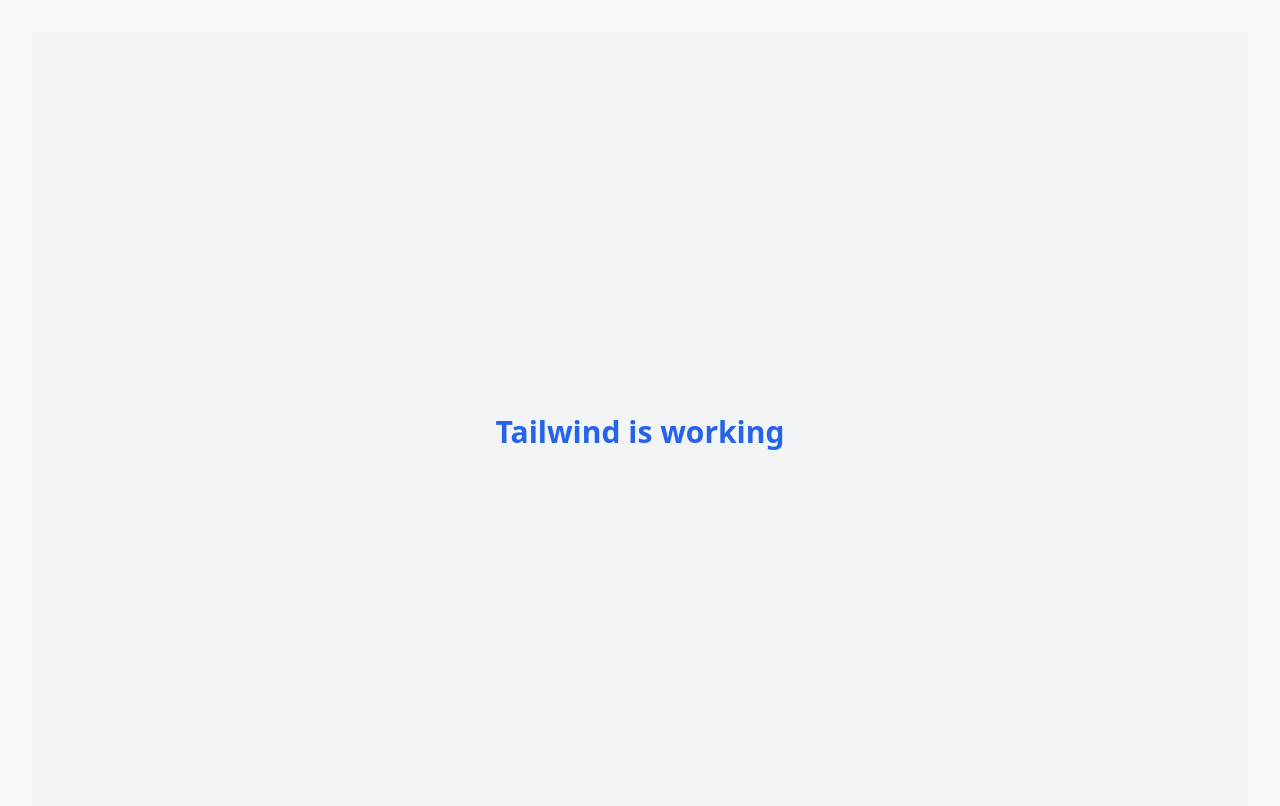
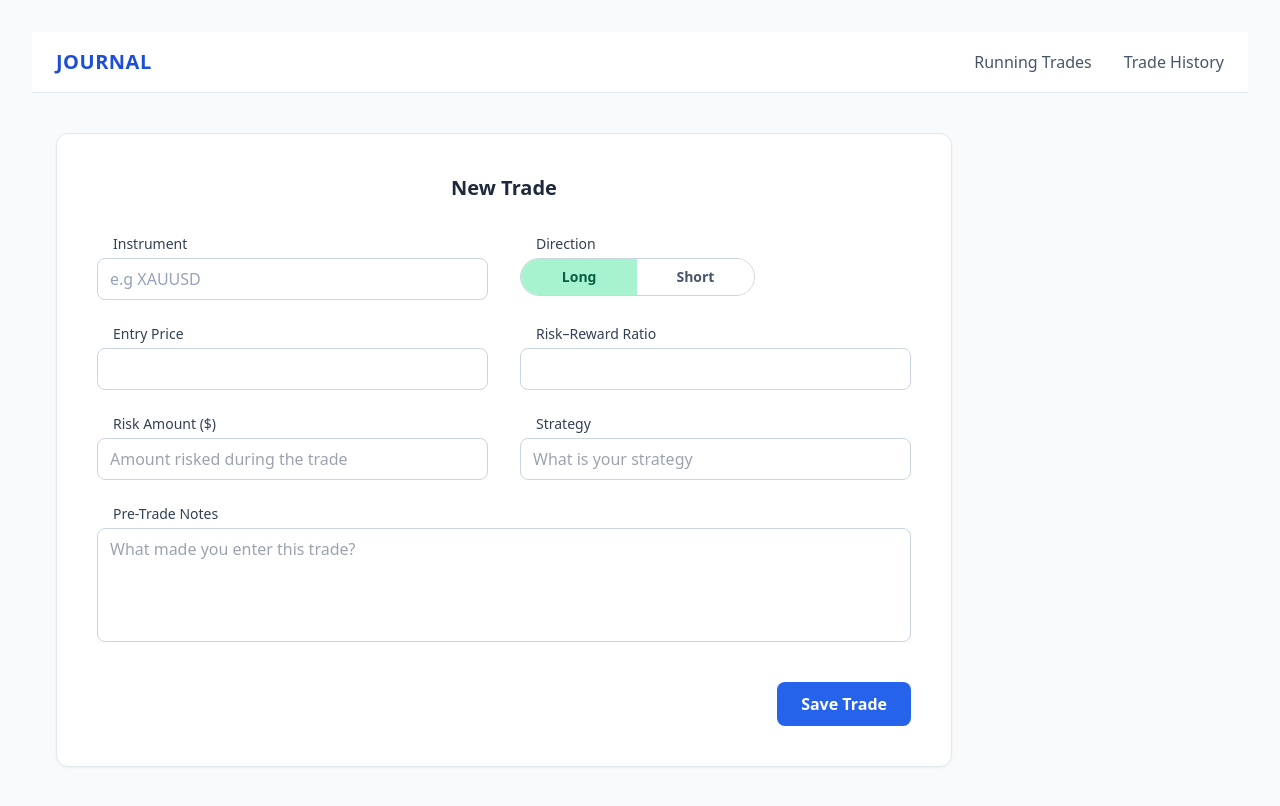
Before and after one commit to craemcode/trading_journal, a React app in the folder frontend/: page / in a window 1280 px wide. Shown: the top 806 px of the page. Built offline with nearby package versions, Linux system fonts and the light colour scheme; no server answers; the HTML template or start-up script is replaced by a standard one.

Commit message:
created navbar and trade creation form.

```diff
--- a/frontend/package.json
+++ b/frontend/package.json
@@ -11,7 +11,8 @@
   },
   "dependencies": {
     "react": "^19.2.0",
-    "react-dom": "^19.2.0"
+    "react-dom": "^19.2.0",
+    "react-router-dom": "^7.12.0"
   },
   "devDependencies": {
     "@eslint/js": "^9.39.1",
--- a/frontend/src/App.jsx
+++ b/frontend/src/App.jsx
@@ -3,18 +3,22 @@ import reactLogo from './assets/react.svg'
 import viteLogo from '/vite.svg'
 import './App.css'
 
+import Dashboard from './pages/Dashboard'
+import { BrowserRouter, Route, Routes } from 'react-router-dom'
+
 function App() {
-  const [count, setCount] = useState(0)
+
   fetch("http://localhost:5000/health")
   .then(res => res.json())
   .then(data => console.log(data));
 
   return (
-     <div className="min-h-screen bg-gray-100 flex items-center justify-center">
-      <h1 className="text-3xl font-bold text-blue-600">
-        Tailwind is working
-      </h1>
-    </div>
+     <BrowserRouter>
+        <Routes>
+          <Route path="/" element={<Dashboard/>}/>
+        </Routes>
+
+     </BrowserRouter>
   )
 }
 
--- /dev/null
+++ b/frontend/src/components/Navbar.jsx
@@ -0,0 +1,24 @@
+
+ export default function Navbar(){
+
+
+ return(
+ <nav className="bg-white border-b border-slate-200">
+        <div className="max-w-7xl mx-auto px-6 py-4 flex items-center justify-between">
+          <span className="text-xl font-semibold tracking-wide text-blue-700">
+            JOURNAL
+          </span>
+
+          <div className="flex gap-8 text-slate-600 font-medium">
+            {["Running Trades", "Trade History"].map((item) => (
+              <button
+                key={item}
+                className="relative transition-all duration-200 hover:-translate-y-0.5 hover:text-blue-700 after:absolute after:left-0 after:-bottom-1 after:h-[2px] after:w-0 after:bg-blue-600 after:transition-all hover:after:w-full"
+              >
+                {item}
+              </button>
+            ))}
+          </div>
+        </div>
+      </nav>
+)}
--- /dev/null
+++ b/frontend/src/components/TradeEntryForm.jsx
@@ -0,0 +1,140 @@
+import { useState } from "react";
+
+export default function TradeEntryForm() {
+  const [direction, setDirection] = useState("long");
+
+  return (
+    <div className="bg-white rounded-xl border border-slate-200 shadow-sm p-10 max-w-4xl">
+      <h2 className="text-xl font-semibold text-slate-800 mb-8">
+        New Trade
+      </h2>
+
+      <form className="grid grid-cols-1 md:grid-cols-2 gap-x-8 gap-y-6 ">
+        {/* Instrument */}
+        <div className="flex flex-col">
+          <label className="text-sm place-self-start pl-4 font-medium text-slate-700 mb-1">
+            Instrument
+          </label>
+          <input
+            type="text"
+            placeholder="e.g XAUUSD"
+            className="rounded-lg border border-slate-300 bg-white px-3 py-2
+                       text-slate-900 placeholder-slate-400
+                       focus:border-blue-500 focus:ring-2 focus:ring-blue-500/20"
+          />
+        </div>
+
+        {/* Direction */}
+        <div className="flex flex-col">
+          <label className="text-sm font-medium place-self-start pl-4 text-slate-700 mb-1">
+            Direction
+          </label>
+          <div className="flex rounded-full w-3/5 border border-slate-300 overflow-hidden">
+            <button
+              type="button"
+              onClick={() => setDirection("long")}
+              className={`flex-1 py-2 text-sm font-semibold transition
+                ${
+                  direction === "long"
+                    ? "bg-emerald-200 text-emerald-800"
+                    : "bg-white text-slate-600 hover:bg-slate-100"
+                }`}
+            >
+              Long
+            </button>
+            <button
+              type="button"
+              onClick={() => setDirection("short")}
+              className={`flex-1 py-2 text-sm font-semibold transition
+                ${
+                  direction === "short"
+                    ? "bg-red-200 text-red-800"
+                    : "bg-white text-slate-600 hover:bg-slate-100"
+                }`}
+            >
+              Short
+            </button>
+          </div>
+        </div>
+
+        {/* Entry Price */}
+        <div className="flex flex-col">
+          <label className="text-sm place-self-start pl-4 font-medium text-slate-700 mb-1">
+            Entry Price
+          </label>
+          <input
+            type="number"
+            step="0.01"
+            className="rounded-lg border border-slate-300 bg-white px-3 py-2
+                       focus:border-blue-500 focus:ring-2 focus:ring-blue-500/20"
+          />
+        </div>
+
+        {/* Risk–Reward */}
+        <div className="flex flex-col">
+          <label className="text-sm place-self-start pl-4 font-medium text-slate-700 mb-1">
+            Risk–Reward Ratio
+          </label>
+          <input
+            type="number"
+            step="0.1"
+            className="rounded-lg border border-slate-300 bg-white px-3 py-2
+                       focus:border-blue-500 focus:ring-2 focus:ring-blue-500/20"
+          />
+        </div>
+
+        {/* Risk Amount */}
+        <div className="flex flex-col">
+          <label className="text-sm place-self-start pl-4 font-medium text-slate-700 mb-1">
+            Risk Amount ($)
+          </label>
+          <input
+            type="number"
+            step="0.01"
+            placeholder="Amount risked during the trade"
+            className="rounded-lg border border-slate-300 bg-white px-3 py-2
+                       focus:border-blue-500 focus:ring-2 focus:ring-blue-500/20"
+          />
+        </div>
+
+        {/* Strategy */}
+        <div className="flex flex-col">
+          <label className="text-sm place-self-start pl-4 font-medium text-slate-700 mb-1">
+            Strategy
+          </label>
+          <input
+            type="text"
+            placeholder="What is your strategy"
+            className="rounded-lg border border-slate-300 bg-white px-3 py-2
+                       focus:border-blue-500 focus:ring-2 focus:ring-blue-500/20"
+          />
+        </div>
+
+        {/* Pre-Trade Notes */}
+        <div className="flex flex-col md:col-span-2">
+          <label className="text-sm place-self-start pl-4 font-medium text-slate-700 mb-1">
+            Pre-Trade Notes
+          </label>
+          <textarea
+            rows="4"
+            placeholder="What made you enter this trade?"
+            className="rounded-lg border border-slate-300 bg-white px-3 py-2
+                       resize-none
+                       focus:border-blue-500 focus:ring-2 focus:ring-blue-500/20"
+          />
+        </div>
+
+        {/* Submit */}
+        <div className="md:col-span-2 flex justify-end pt-4">
+          <button
+            type="submit"
+            className="px-6 py-2.5 rounded-lg bg-blue-600 text-white
+                       font-semibold hover:bg-blue-700 transition"
+          >
+            Save Trade
+          </button>
+        </div>
+      </form>
+    </div>
+  );
+}
--- /dev/null
+++ b/frontend/src/pages/Dashboard.jsx
@@ -0,0 +1,16 @@
+import TradeEntryForm from "../components/TradeEntryForm";
+import Navbar from "../components/Navbar";
+
+export default function Dashboard() {
+  return (
+    <div className="min-h-screen bg-slate-50">
+        <Navbar/>
+
+
+         <main className="max-w-7xl mx-auto px-6 py-10">
+        <TradeEntryForm />
+      </main>
+
+    </div>
+  )
+}
```
Also changed, not shown: 1 other file (tests, documents, lock files or other folders).
